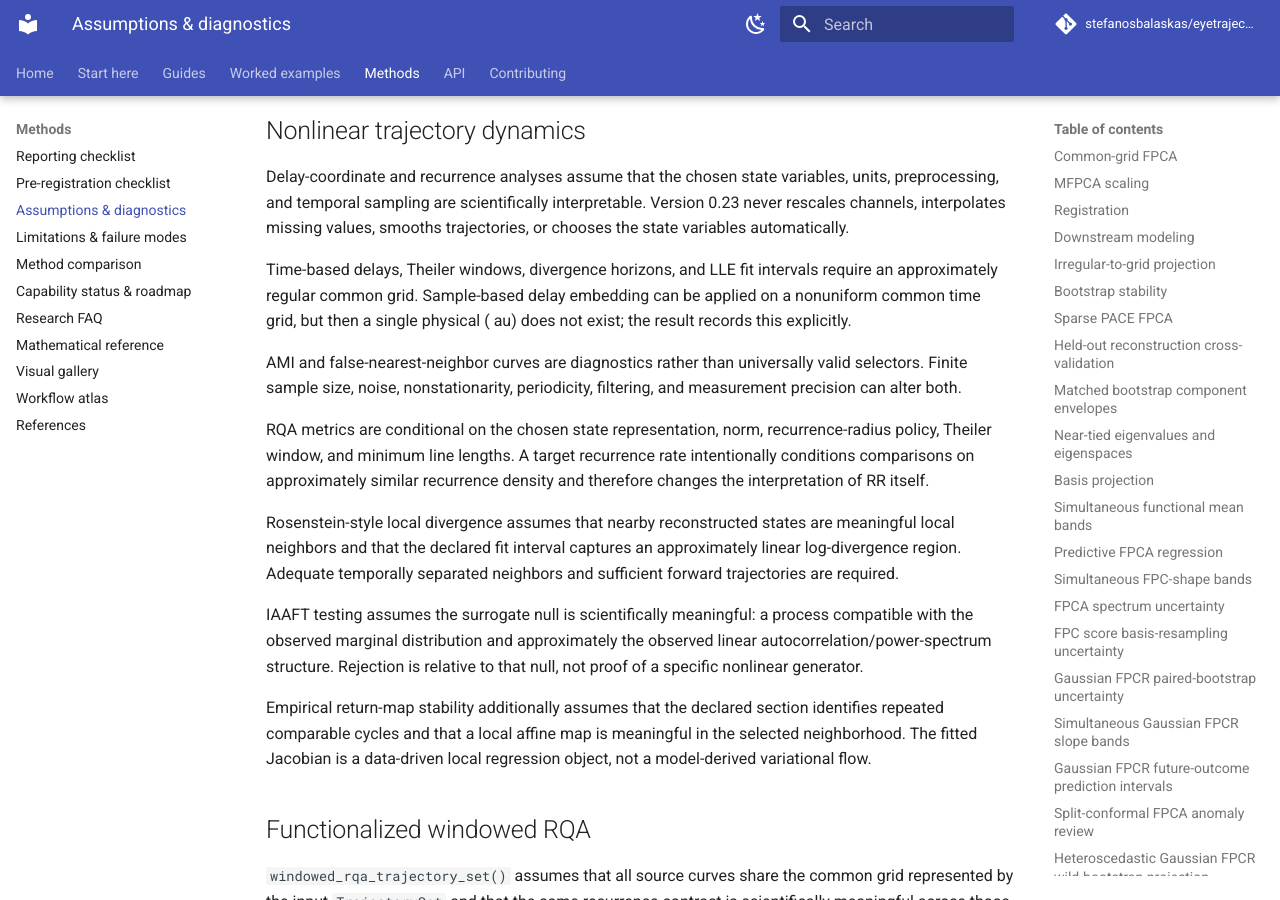
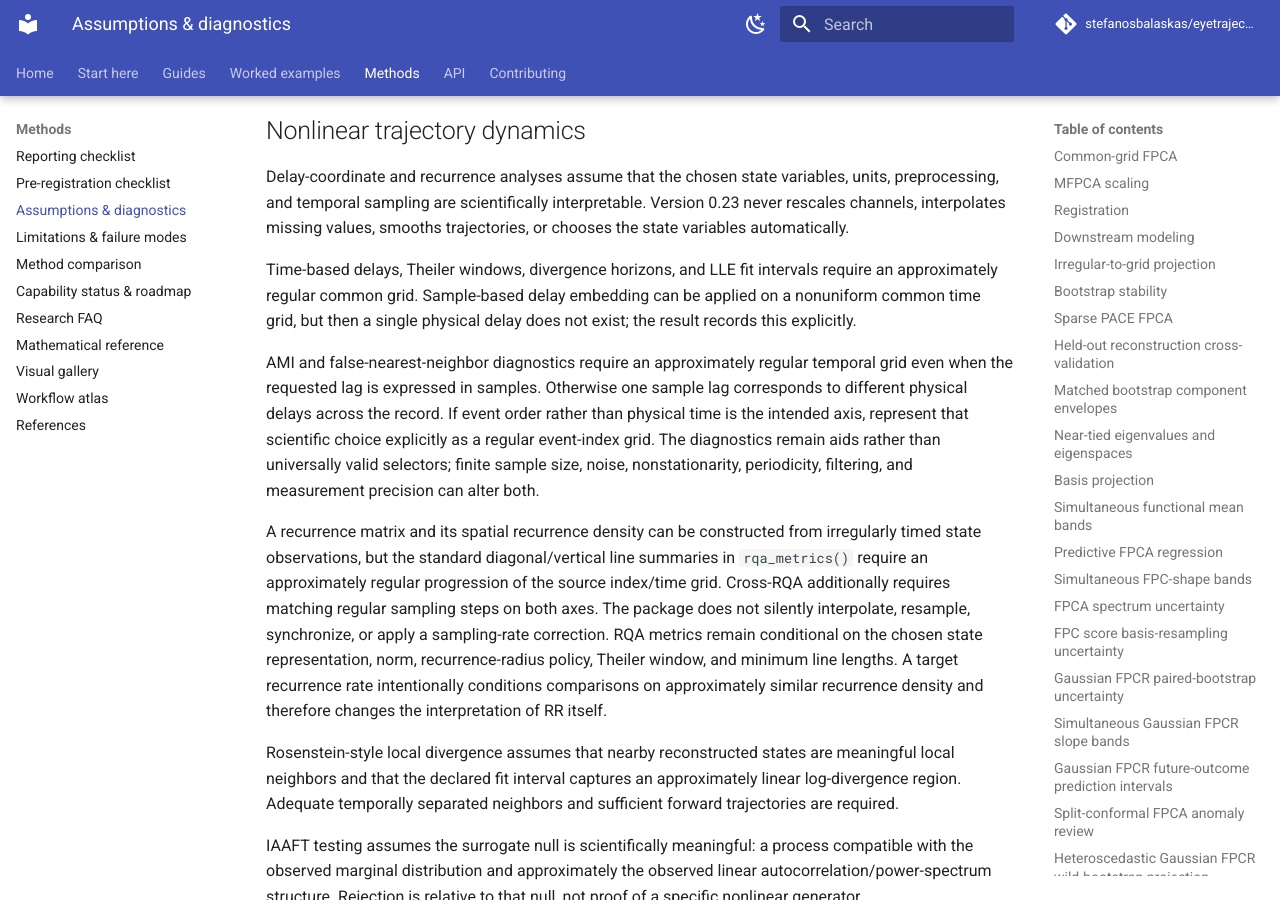
Before and after one commit to stefanosbalaskas/eyetrajectoriespy, an MkDocs documentation site: the page built from docs/methods/assumptions.md, in a window 1280 px wide and 900 px high, scrolled down 8457 px. Built offline with MkDocs 1.6.1 and Material for MkDocs 9.7.7, drawn with Linux system fonts in a browser that asks for light colours; comment, search, counter and statistics services are not loaded.

Commit message:
Specify nonlinear sampling assumptions

```diff
--- a/docs/methods/assumptions.md
+++ b/docs/methods/assumptions.md
@@ -238,11 +238,11 @@ The method assumes a fixed completed bootstrap budget. Optional or sequential st
 
 Delay-coordinate and recurrence analyses assume that the chosen state variables, units, preprocessing, and temporal sampling are scientifically interpretable. Version 0.23 never rescales channels, interpolates missing values, smooths trajectories, or chooses the state variables automatically.
 
-Time-based delays, Theiler windows, divergence horizons, and LLE fit intervals require an approximately regular common grid. Sample-based delay embedding can be applied on a nonuniform common time grid, but then a single physical (	au) does not exist; the result records this explicitly.
+Time-based delays, Theiler windows, divergence horizons, and LLE fit intervals require an approximately regular common grid. Sample-based delay embedding can be applied on a nonuniform common time grid, but then a single physical delay does not exist; the result records this explicitly.
 
-AMI and false-nearest-neighbor curves are diagnostics rather than universally valid selectors. Finite sample size, noise, nonstationarity, periodicity, filtering, and measurement precision can alter both.
+AMI and false-nearest-neighbor diagnostics require an approximately regular temporal grid even when the requested lag is expressed in samples. Otherwise one sample lag corresponds to different physical delays across the record. If event order rather than physical time is the intended axis, represent that scientific choice explicitly as a regular event-index grid. The diagnostics remain aids rather than universally valid selectors; finite sample size, noise, nonstationarity, periodicity, filtering, and measurement precision can alter both.
 
-RQA metrics are conditional on the chosen state representation, norm, recurrence-radius policy, Theiler window, and minimum line lengths. A target recurrence rate intentionally conditions comparisons on approximately similar recurrence density and therefore changes the interpretation of RR itself.
+A recurrence matrix and its spatial recurrence density can be constructed from irregularly timed state observations, but the standard diagonal/vertical line summaries in `rqa_metrics()` require an approximately regular progression of the source index/time grid. Cross-RQA additionally requires matching regular sampling steps on both axes. The package does not silently interpolate, resample, synchronize, or apply a sampling-rate correction. RQA metrics remain conditional on the chosen state representation, norm, recurrence-radius policy, Theiler window, and minimum line lengths. A target recurrence rate intentionally conditions comparisons on approximately similar recurrence density and therefore changes the interpretation of RR itself.
 
 Rosenstein-style local divergence assumes that nearby reconstructed states are meaningful local neighbors and that the declared fit interval captures an approximately linear log-divergence region. Adequate temporally separated neighbors and sufficient forward trajectories are required.
 
```
